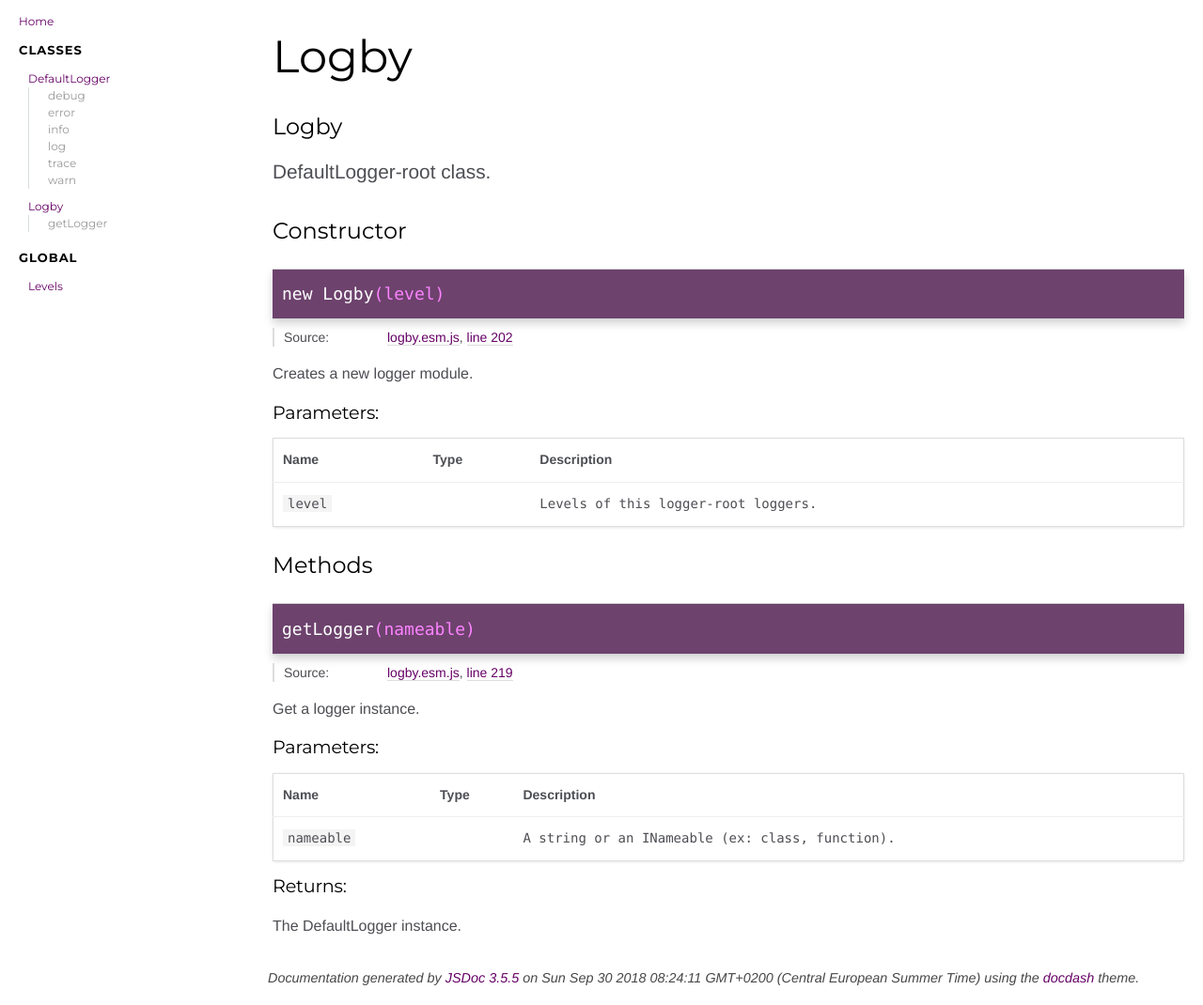
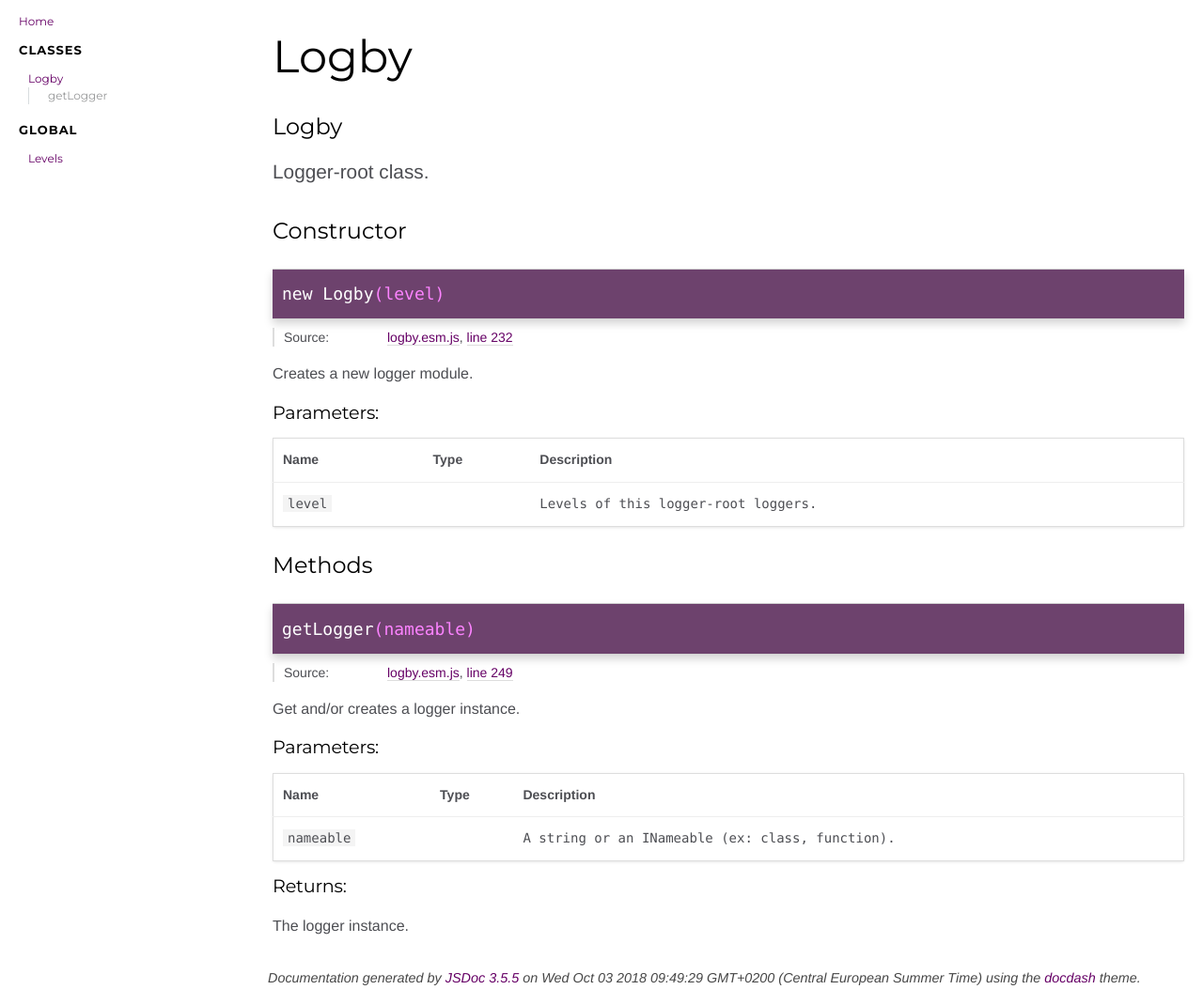
Before and after one commit to FelixRilling/logby, a website: page docs/Logby.html in a window 1280 px wide. Shown: the whole page at 94% size. Drawn offline with Linux system fonts and the light colour scheme.

Commit message:
Updated docs.

```diff
--- a/docs/Logby.html
+++ b/docs/Logby.html
@@ -25,7 +25,7 @@
 
 <nav>
 
-    <h2><a href="index.html">Home</a></h2><h3>Classes</h3><ul><li><a href="DefaultLogger.html">DefaultLogger</a><ul class='methods'><li data-type='method'><a href="DefaultLogger.html#debug">debug</a></li><li data-type='method'><a href="DefaultLogger.html#error">error</a></li><li data-type='method'><a href="DefaultLogger.html#info">info</a></li><li data-type='method'><a href="DefaultLogger.html#log">log</a></li><li data-type='method'><a href="DefaultLogger.html#trace">trace</a></li><li data-type='method'><a href="DefaultLogger.html#warn">warn</a></li></ul></li><li><a href="Logby.html">Logby</a><ul class='methods'><li data-type='method'><a href="Logby.html#getLogger">getLogger</a></li></ul></li></ul><h3>Global</h3><ul><li><a href="global.html#Levels">Levels</a></li></ul>
+    <h2><a href="index.html">Home</a></h2><h3>Classes</h3><ul><li><a href="Logby.html">Logby</a><ul class='methods'><li data-type='method'><a href="Logby.html#getLogger">getLogger</a></li></ul></li></ul><h3>Global</h3><ul><li><a href="global.html#Levels">Levels</a></li></ul>
 </nav>
 
 <div id="main">
@@ -46,7 +46,7 @@
         Logby
         </h2>
 
-            <div class="class-description"><p>DefaultLogger-root class.</p></div>
+            <div class="class-description"><p>Logger-root class.</p></div>
 
 
 </header>
@@ -72,7 +72,7 @@
 
     <dt class="tag-source">Source:</dt>
     <dd class="tag-source"><ul class="dummy"><li>
-        <a href="logby.esm.js.html">logby.esm.js</a>, <a href="logby.esm.js.html#line202">line 202</a>
+        <a href="logby.esm.js.html">logby.esm.js</a>, <a href="logby.esm.js.html#line232">line 232</a>
     </li></ul></dd>
 
 
@@ -218,7 +218,7 @@
 
     <dt class="tag-source">Source:</dt>
     <dd class="tag-source"><ul class="dummy"><li>
-        <a href="logby.esm.js.html">logby.esm.js</a>, <a href="logby.esm.js.html#line219">line 219</a>
+        <a href="logby.esm.js.html">logby.esm.js</a>, <a href="logby.esm.js.html#line249">line 249</a>
     </li></ul></dd>
 
 
@@ -258,7 +258,7 @@
 
 
 <div class="description">
-    <p>Get a logger instance.</p>
+    <p>Get and/or creates a logger instance.</p>
 </div>
 
 
@@ -331,7 +331,7 @@
 
 
 <div class="param-desc">
-    <p>The DefaultLogger instance.</p>
+    <p>The logger instance.</p>
 </div>
 
 
@@ -359,7 +359,7 @@
 <br class="clear">
 
 <footer>
-    Documentation generated by <a href="https://github.com/jsdoc3/jsdoc">JSDoc 3.5.5</a> on Sun Sep 30 2018 08:24:11 GMT+0200 (Central European Summer Time) using the <a href="https://github.com/clenemt/docdash">docdash</a> theme.
+    Documentation generated by <a href="https://github.com/jsdoc3/jsdoc">JSDoc 3.5.5</a> on Wed Oct 03 2018 09:49:29 GMT+0200 (Central European Summer Time) using the <a href="https://github.com/clenemt/docdash">docdash</a> theme.
 </footer>
 
 <script>prettyPrint();</script>
--- a/src/level/Levels.ts
+++ b/src/level/Levels.ts
@@ -2,6 +2,8 @@
 
 /**
  * Default level-list.
+ *
+ * @public
  */
 const Levels: ILevels = {
     NONE: {
--- a/src/logger/DefaultLogger.ts
+++ b/src/logger/DefaultLogger.ts
@@ -5,6 +5,8 @@
 
 /**
  * Default {@link ILogger} class.
+ *
+ * @private
  */
 class DefaultLogger implements ILogger {
     private readonly root: Logby;
--- a/types/level/Levels.d.ts
+++ b/types/level/Levels.d.ts
@@ -1,6 +1,8 @@
 import { ILevels } from "./ILevels";
 /**
  * Default level-list.
+ *
+ * @public
  */
 declare const Levels: ILevels;
 export { Levels };
--- a/types/logger/DefaultLogger.d.ts
+++ b/types/logger/DefaultLogger.d.ts
@@ -3,6 +3,8 @@
 import { ILogger } from "./ILogger";
 /**
  * Default {@link ILogger} class.
+ *
+ * @private
  */
 declare class DefaultLogger implements ILogger {
     private readonly root;
```
Also changed, not shown: docs/global.html (+3 -3 lines), docs/index.html (+2 -2 lines), docs/logby.esm.js.html (+36 -6 lines), src/Logby.ts (+5 -3 lines), types/Logby.d.ts (+5 -3 lines), dist/logby.common.js, dist/logby.esm.js, dist/logby.js, dist/logby.min.js, 1 other file.
